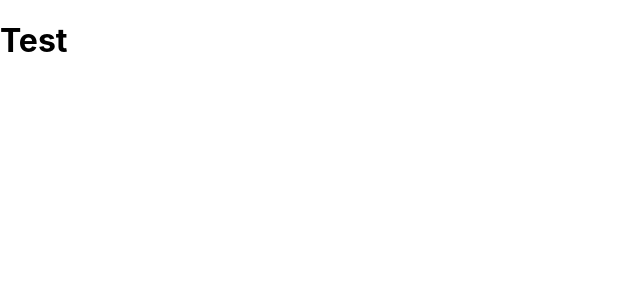
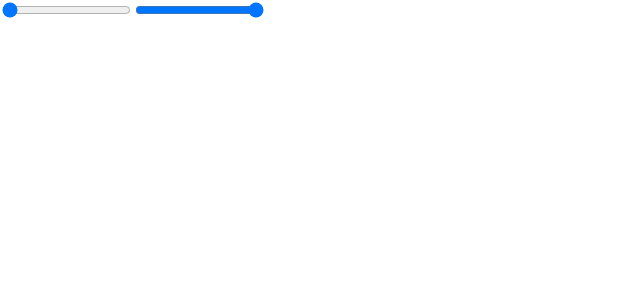
Before and after one commit to nocturne9no1/to2, a React (Create React App) app in the folder frontend/eggo/: page /test in a window 1280 px wide. Shown: the top 300 px of the page, without its empty margins (0-640 px from the left). Built offline with nearby package versions, Linux system fonts and the light colour scheme.

Commit message:
TO2-19 #on-progress

```diff
--- a/frontend/eggo/src/views/Test.tsx
+++ b/frontend/eggo/src/views/Test.tsx
@@ -1,7 +1,30 @@
 import React from "react";
 
 const Test: React.FC = (): JSX.Element => {
-  return <h1>Test</h1>;
+  return (
+    <div className="grade-filter">
+      <div className="filter-body">
+        <div className="multi-range-slider">
+          <input
+            type="range"
+            name="input-left"
+            id="input-left"
+            min="0"
+            max="30"
+            value="0"
+          />
+          <input
+            type="range"
+            name="input-right"
+            id="input-right"
+            min="0"
+            max="30"
+            value="30"
+          />
+        </div>
+      </div>
+    </div>
+  );
 };
 
 export default Test;
```
